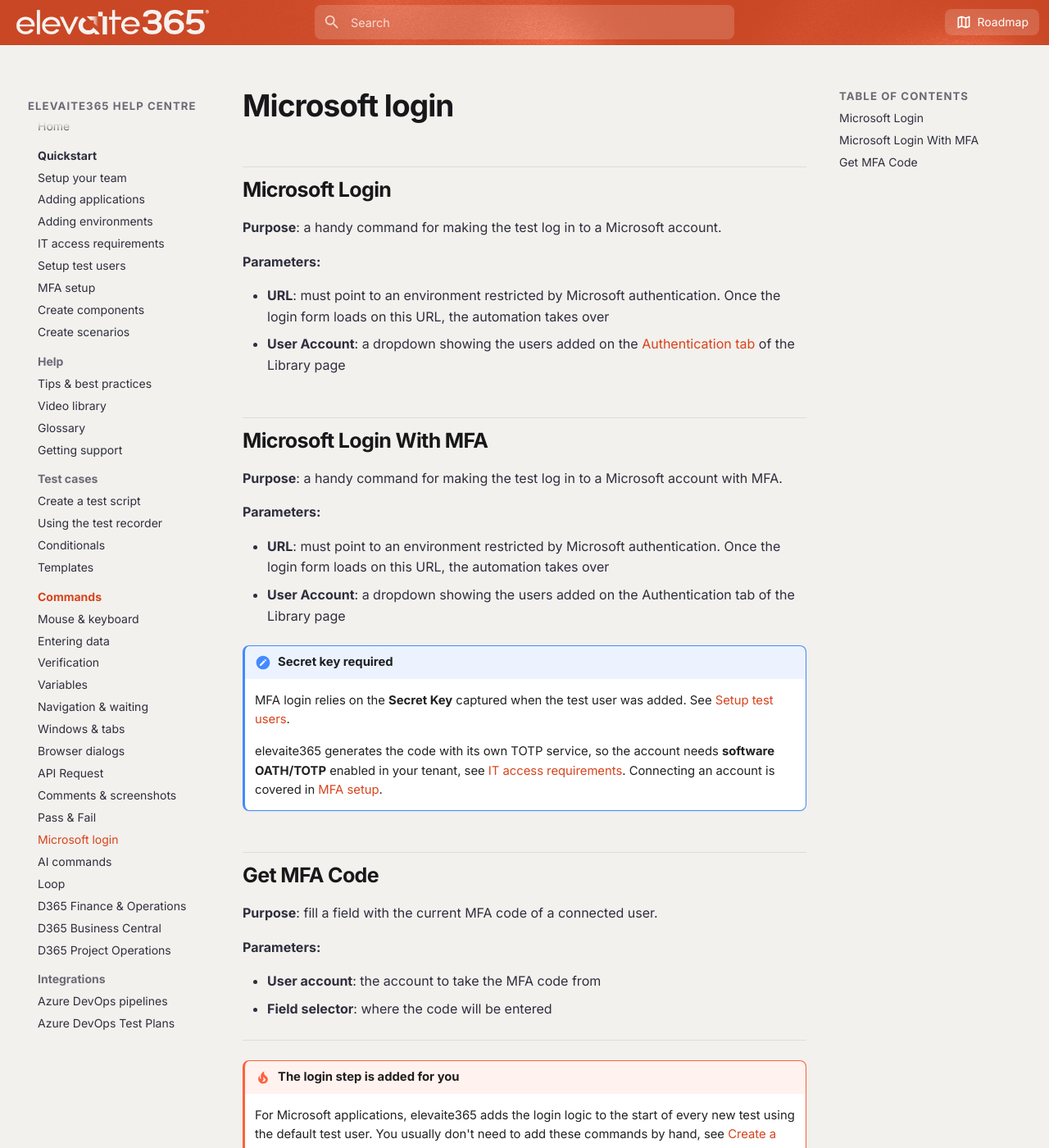
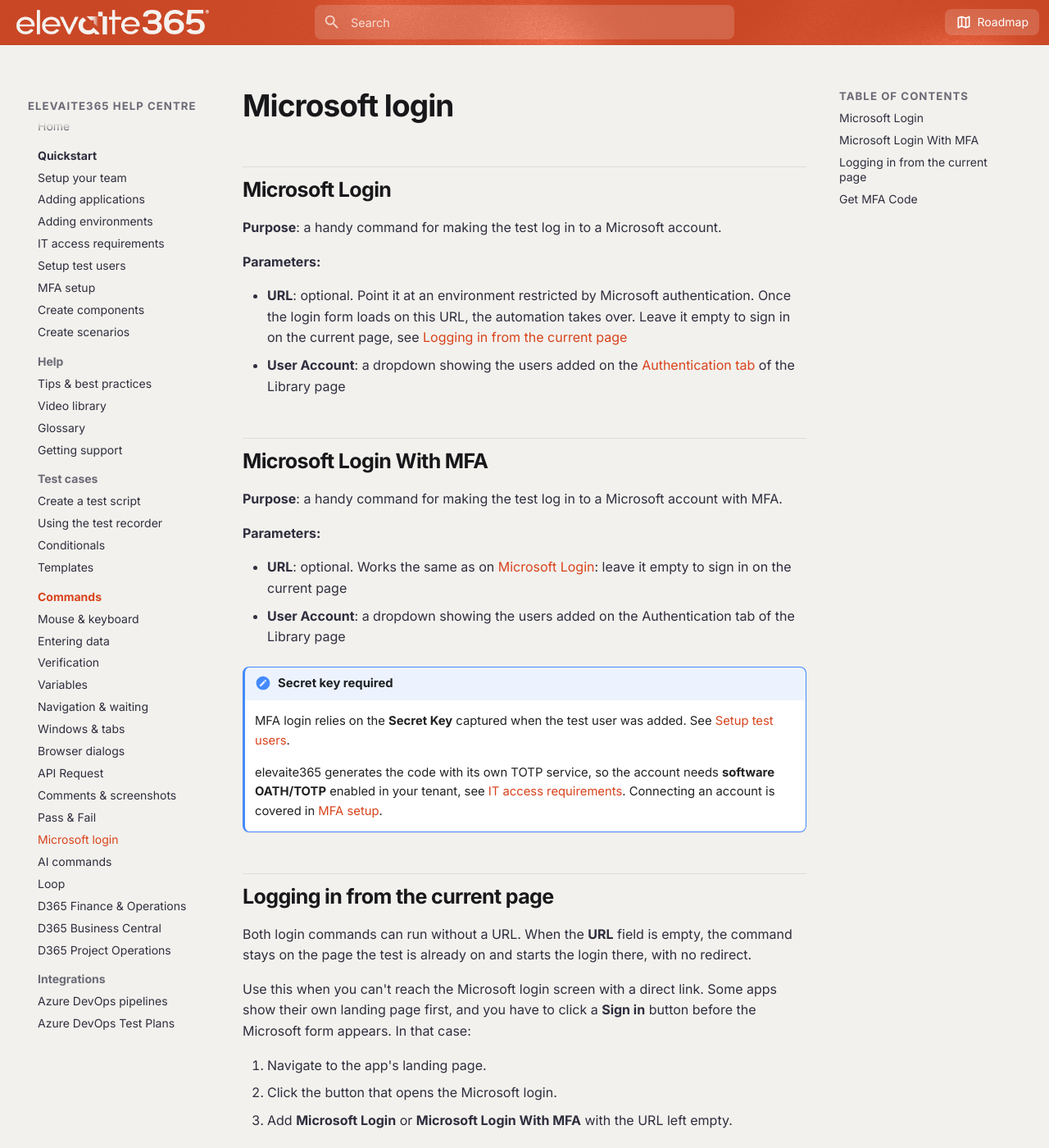
Before and after one commit to Elevaite365-Mike/Wiki, an MkDocs documentation site: the page built from docs/commands/login.md, in a window 1280 px wide and 1400 px high. Shown: the whole window at 82% size. Built offline with MkDocs 1.6.1 and Material for MkDocs 9.7.7, drawn with Linux system fonts in a browser that asks for light colours.

Commit message:
Updated login

```diff
--- a/docs/commands/login.md
+++ b/docs/commands/login.md
@@ -6,7 +6,7 @@
 
 **Parameters:**
 
-- **URL**: must point to an environment restricted by Microsoft authentication. Once the login form loads on this URL, the automation takes over
+- **URL**: optional. Point it at an environment restricted by Microsoft authentication. Once the login form loads on this URL, the automation takes over. Leave it empty to sign in on the current page, see [Logging in from the current page](#logging-in-from-the-current-page)
 - **User Account**: a dropdown showing the users added on the [Authentication tab](../quickstart/setup-test-users.md) of the Library page
 
 ## Microsoft Login With MFA
@@ -15,13 +15,23 @@
 
 **Parameters:**
 
-- **URL**: must point to an environment restricted by Microsoft authentication. Once the login form loads on this URL, the automation takes over
+- **URL**: optional. Works the same as on [Microsoft Login](#microsoft-login): leave it empty to sign in on the current page
 - **User Account**: a dropdown showing the users added on the Authentication tab of the Library page
 
 !!! note "Secret key required"
     MFA login relies on the **Secret Key** captured when the test user was added. See [Setup test users](../quickstart/setup-test-users.md).
 
     elevaite365 generates the code with its own TOTP service, so the account needs **software OATH/TOTP** enabled in your tenant, see [IT access requirements](../quickstart/access-requirements.md). Connecting an account is covered in [MFA setup](../quickstart/mfa-setup.md).
+
+## Logging in from the current page
+
+Both login commands can run without a URL. When the **URL** field is empty, the command stays on the page the test is already on and starts the login there, with no redirect.
+
+Use this when you can't reach the Microsoft login screen with a direct link. Some apps show their own landing page first, and you have to click a **Sign in** button before the Microsoft form appears. In that case:
+
+1. Navigate to the app's landing page.
+2. Click the button that opens the Microsoft login.
+3. Add **Microsoft Login** or **Microsoft Login With MFA** with the URL left empty.
 
 ## Get MFA Code
 
```
